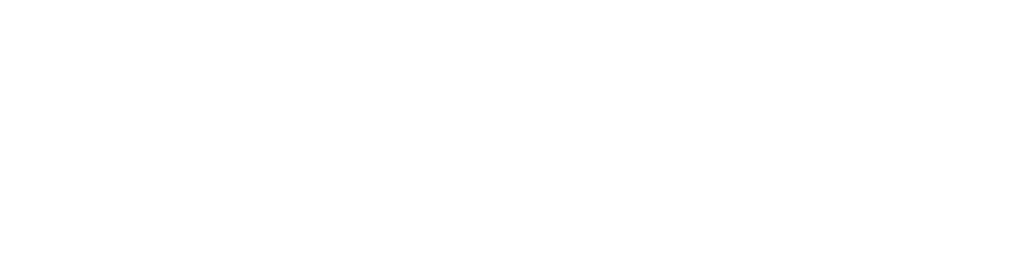
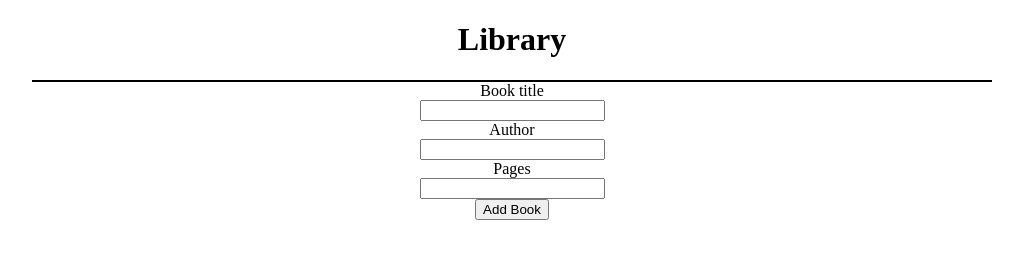
Before and after one commit to rainShowers0/odinProjects, a plain HTML site: page Library/index.html in a window 1280 px wide. Shown: the whole page, without its empty margins (128-1151 px from the left). Drawn offline with Linux system fonts and the light colour scheme.

Commit message:
barebone

```diff
--- a/Library/index.html
+++ b/Library/index.html
@@ -4,11 +4,27 @@
     <meta charset="UTF-8">
     <meta http-equiv="X-UA-Compatible" content="IE=edge">
     <meta name="viewport" content="width=device-width, initial-scale=1.0">
-    <title>Document</title>
+    <title>Library</title>
     <script src="script.js" defer></script>
     <link rel="stylesheet" href="style.css">
 </head>
 <body>
+    <div class="title">
+        <h1>Library</h1>
+    </div>
+    <div class="form">
+        <form action="" class="form-container">
+            <label for="title">Book title</label>
+            <input type="text" name="title" required>
 
+            <label for="author">Author</label>
+            <input type="text" name="author" required>
+
+            <label for="pages">Pages</label>
+            <input type="text" name="pages">
+
+            <button type="submit">Add Book</button>
+        </form>
+    </div>
 </body>
 </html>
--- a/Library/script.js
+++ b/Library/script.js
@@ -1,7 +1,7 @@
 let library = [];
 
-function Book(author, title, pages) {
-    this.author = author;
-    this.title = title;
-    this.pages = pages;
+class Book {
+    constructor(title, author, pages) {
+
+    }
 }
--- a/Library/style.css
+++ b/Library/style.css
@@ -0,0 +1,23 @@
+body {
+    margin: 0;
+    display: flex;
+    flex-direction: column;
+}
+
+.title {
+    text-align: center;
+    width: 75%;
+    justify-self: center;
+    align-self: center;
+    border-bottom: 2px solid;
+}
+
+.form-container {
+    align-items: center;
+    display: flex;
+    flex-direction: column;
+}
+
+.form-container input[type='text'] {
+    width: max-content;
+}
```
